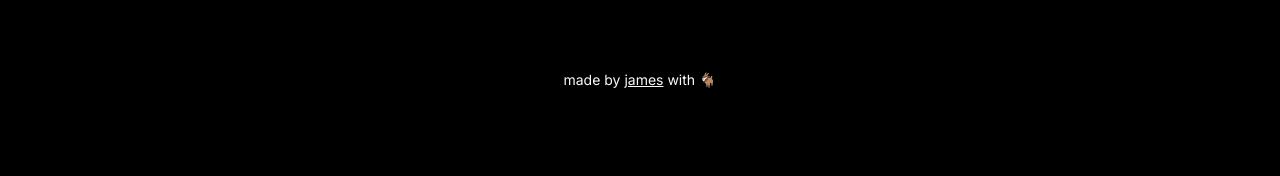
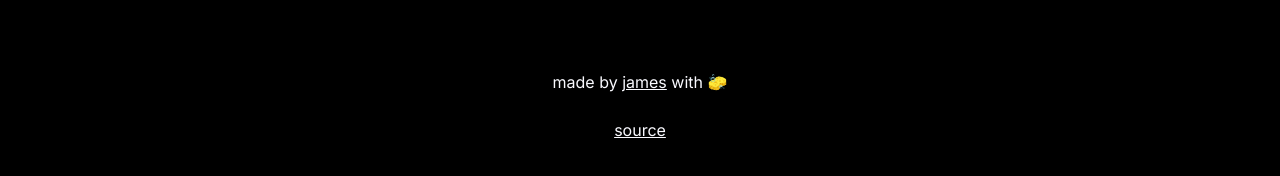
Before and after one commit to Naught0/naught0.github.io, a Next.js app: page /blog in a window 1280 px wide. Shown: the part 876-1052 px from the top of the page. Built offline with nearby package versions, Linux system fonts and the light colour scheme.

Commit message:
Update footer

```diff
--- a/components/footer.tsx
+++ b/components/footer.tsx
@@ -1,14 +1,27 @@
+import { Suspense } from "react";
 import { Link } from "./link";
+import { Randmoji } from "./randmoji";
 
 export const Footer = () => {
   return (
-    <div className="flex w-full flex-col items-center border-t-2 border-t-slate-300 bg-black py-24 text-sm lg:py-36">
+    <div className="flex w-full flex-col items-center gap-6 border-t-2 border-t-slate-300 bg-black py-24 text-sm sm:text-base lg:py-36">
       <p>
         made by{" "}
         <Link href="https://github.com/naught0" className="underline">
           james
         </Link>{" "}
-        with 🐐
+        with{" "}
+        <Suspense>
+          <Randmoji />
+        </Suspense>
+      </p>
+      <p>
+        <Link
+          href="https://github.com/naught0/naught0.github.io"
+          className="underline"
+        >
+          source
+        </Link>
       </p>
     </div>
   );
--- /dev/null
+++ b/components/randmoji.tsx
@@ -0,0 +1,8 @@
+"use client";
+export const Randmoji = ({
+  emojis = ["❤️", "🐐", "🐀", "🧽", "😅", "💾"],
+}: {
+  emojis?: string[];
+}) => {
+  return emojis[Math.ceil(Math.random() * emojis.length) - 1];
+};
```
